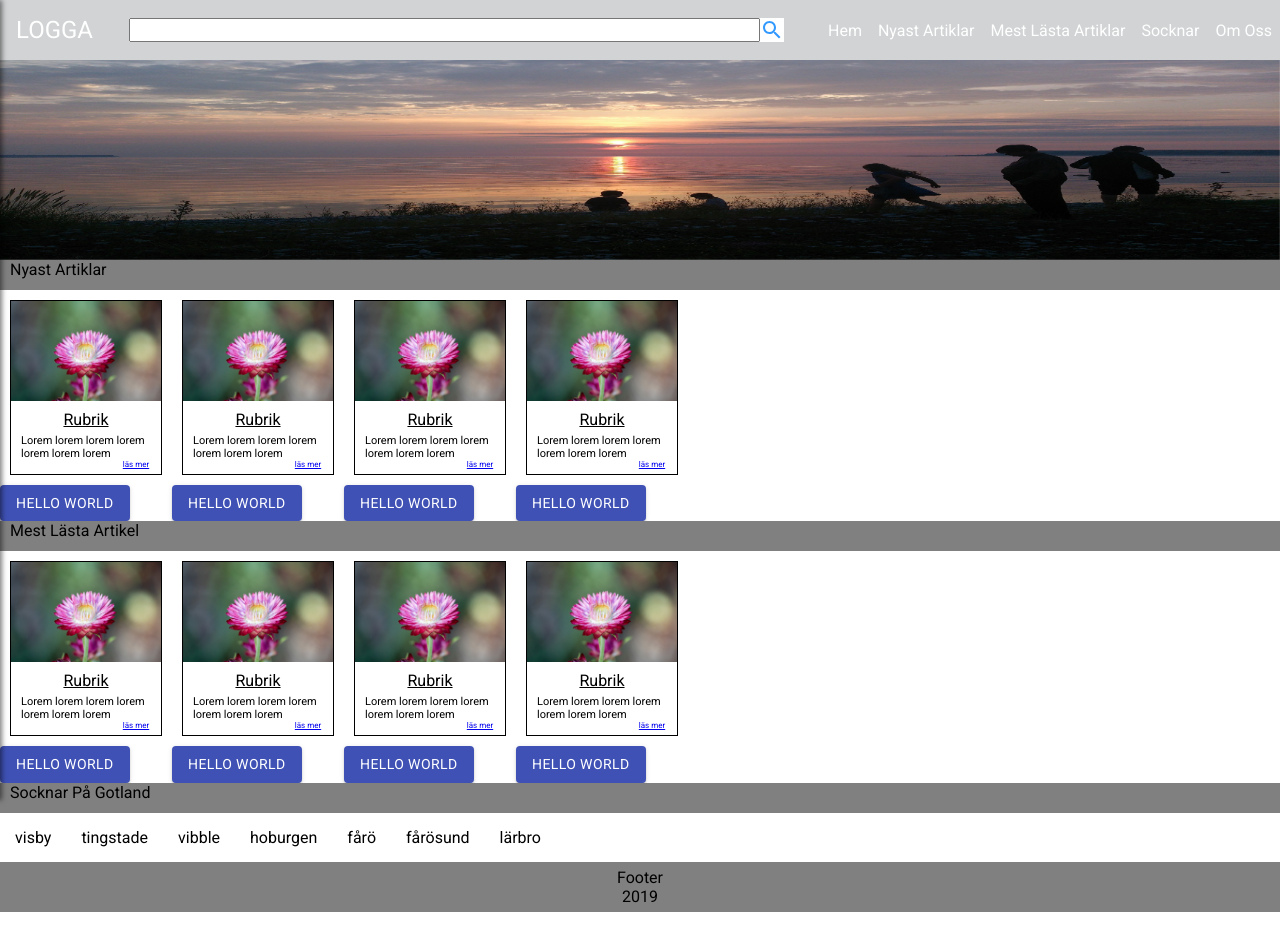
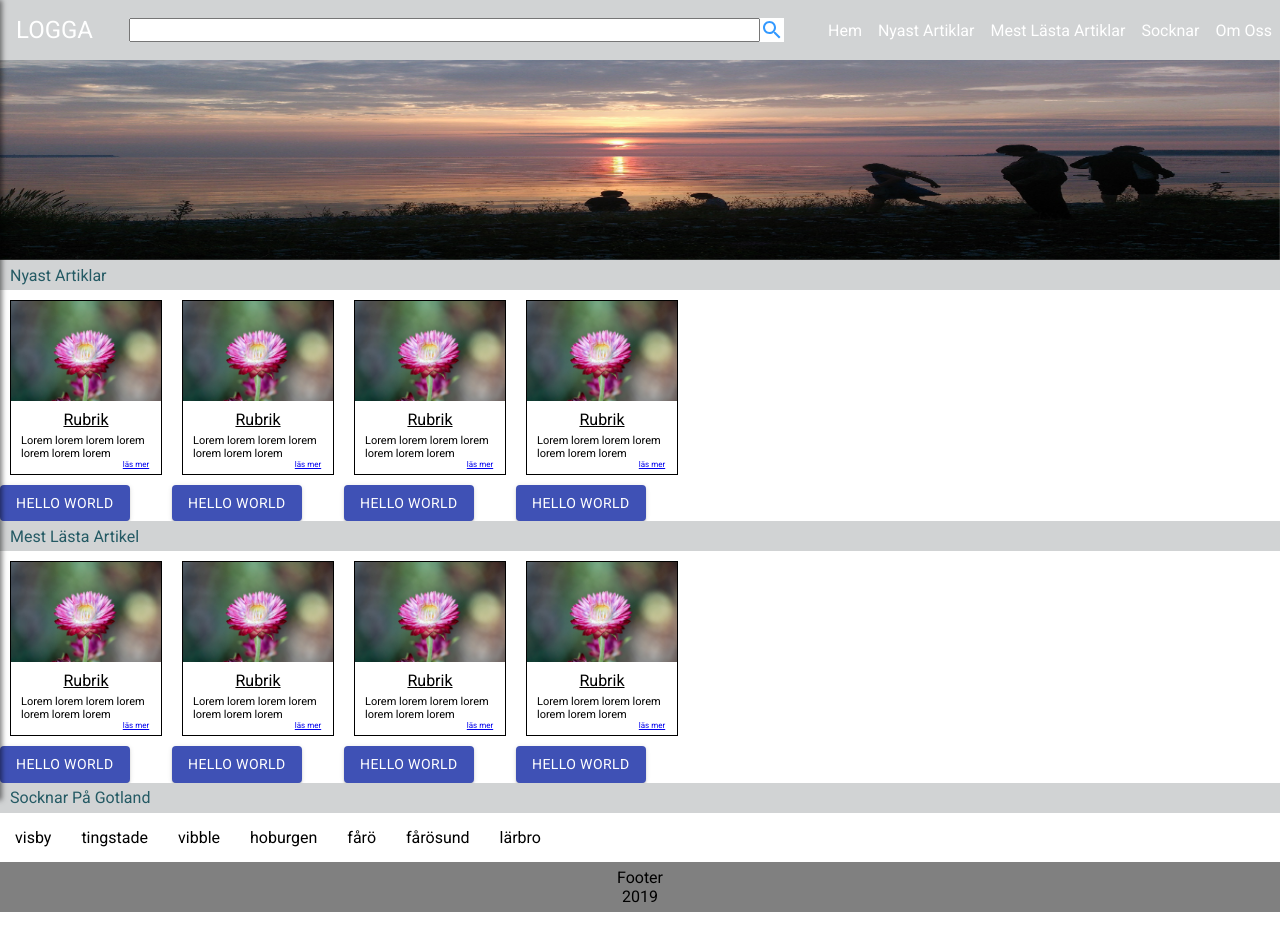
Before and after one commit to wongprom/gutar, a React (Create React App) app: page / in a window 1280 px wide. Shown: the top 950 px of the page. Built offline with nearby package versions, Linux system fonts and the light colour scheme.

Commit message:
Center text vertical and changed text color.

```diff
--- a/src/components/Divider/Divider.scss
+++ b/src/components/Divider/Divider.scss
@@ -1,9 +1,14 @@
+@import "../../utilities/variables";
+
 .divider {
+  display: flex;
+  align-items: center;
   height: 30px;
   width: 100%;
-  background: gray;
-
+  background: $PrimaryGray;
+  color: $PrimaryGreen;
   p {
     margin-left: 10px;
+
   }
 }
--- a/src/utilities/_variables.scss
+++ b/src/utilities/_variables.scss
@@ -7,7 +7,7 @@ $PrimaryLightGray:#F8F8F8;
 $PrimaryGray:#d1d3d4;
 $PrimaryWhite:#FFFFFF;
 
-$FontSizeDefault: 14px;
+$FontSizeDefault: 12px;
 
 
 $hover: blue;
```
